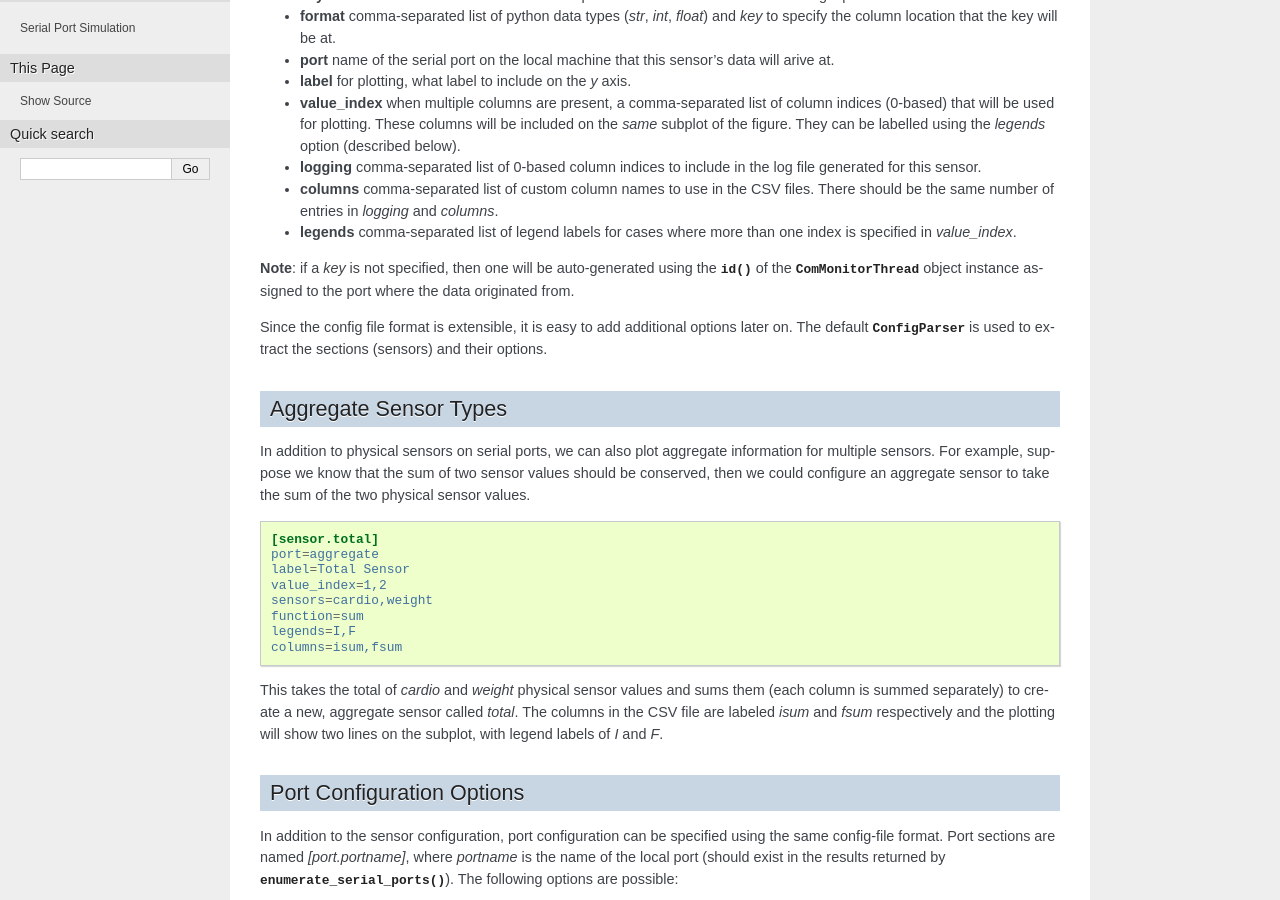
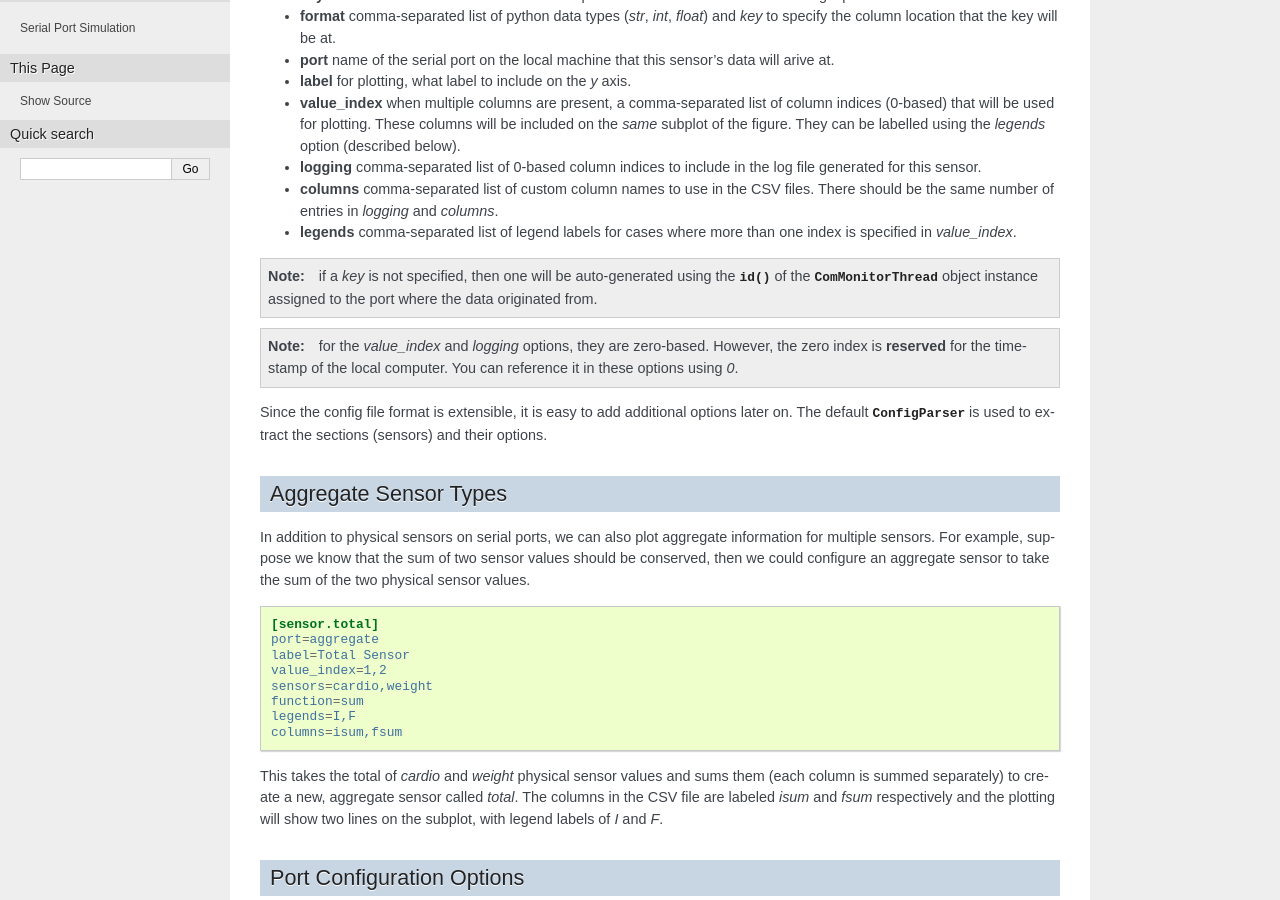
Before and after one commit to rosenbrockc/live-serial, a Sphinx documentation site: the page built from docs/config.rst, in a window 1280 px wide and 900 px high, scrolled down 386 px. Built offline with Sphinx 7.4.7, drawn with Linux system fonts in a browser that asks for light colours.

Commit message:
Updated comment about zero-based index of options.

```diff
--- a/docs/config.rst
+++ b/docs/config.rst
@@ -35,9 +35,13 @@ possible options can be specified as `key=value` pairs:
 - **legends** comma-separated list of legend labels for cases where more than
   one index is specified in `value_index`.
 
-**Note**: if a *key* is not specified, then one will be auto-generated using the
-:meth:`id` of the :class:`~liveserial.monitor.ComMonitorThread` object instance
-assigned to the port where the data originated from.
+.. note:: if a *key* is not specified, then one will be auto-generated using the
+   :meth:`id` of the :class:`~liveserial.monitor.ComMonitorThread` object
+   instance assigned to the port where the data originated from.
+
+.. note:: for the *value_index* and *logging* options, they are
+   zero-based. However, the zero index is **reserved** for the timestamp of the
+   local computer. You can reference it in these options using `0`.
 
 Since the config file format is extensible, it is easy to add additional options
 later on. The default :class:`~ConfigParser.ConfigParser` is used to extract the
```
